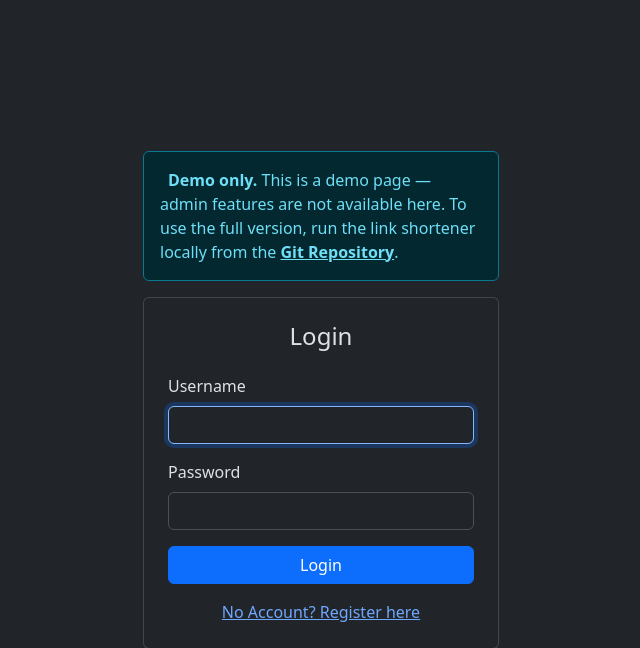
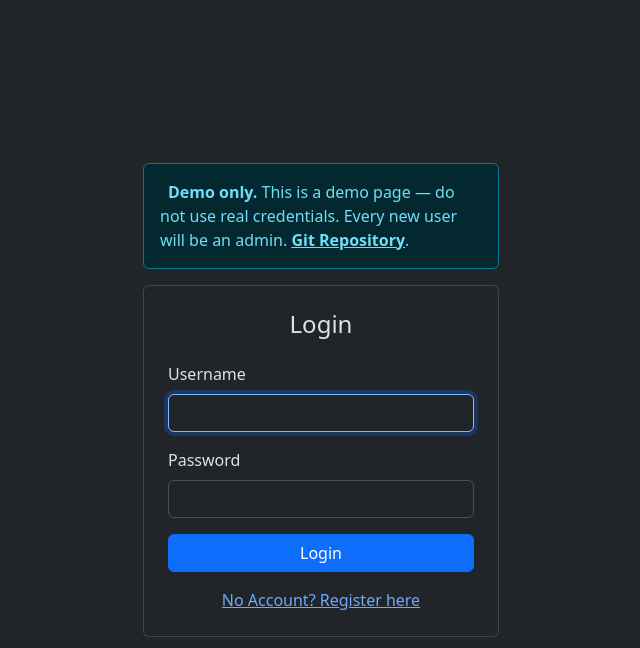
Before and after one commit to Skullheader1/LIALS, a Flask app: page / in a window 1280 px wide. Shown: the top 648 px of the page, without its empty margins (319-959 px from the left). Run offline with Flask 3, Linux system fonts and the light colour scheme; some libraries are stand-ins or nearby versions.

Commit message:
Updated demo - Every user will be an admin now for showcase purpose

```diff
--- a/web/flask_server.py
+++ b/web/flask_server.py
@@ -509,7 +509,7 @@ def register():
             id=user_id,
             username=username,
             password_hash=password_hash,
-            is_admin=False,
+            is_admin=True,
             is_active_field=True,
             password_change_needed=False
         )
--- a/web/templates/login.html
+++ b/web/templates/login.html
@@ -44,8 +44,7 @@
 
                 <div class="alert alert-info mb-3" role="alert">
                     <i class="bi bi-info-circle-fill me-2"></i>
-                    <strong>Demo only.</strong> This is a demo page — admin features are not available here.
-                    To use the full version, run the link shortener locally from the
+                    <strong>Demo only.</strong> This is a demo page — do not use real credentials. Every new user will be an admin.
                     <a href="https://github.com/Skullheader1/LIALS" class="alert-link" target="_blank">Git Repository</a>.
                 </div>
 
```
